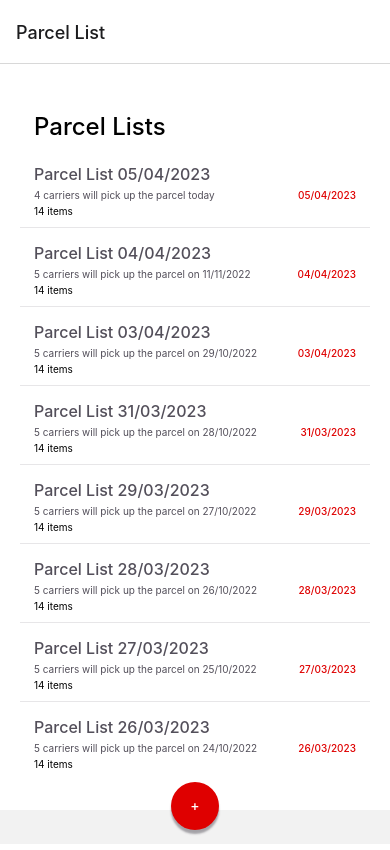
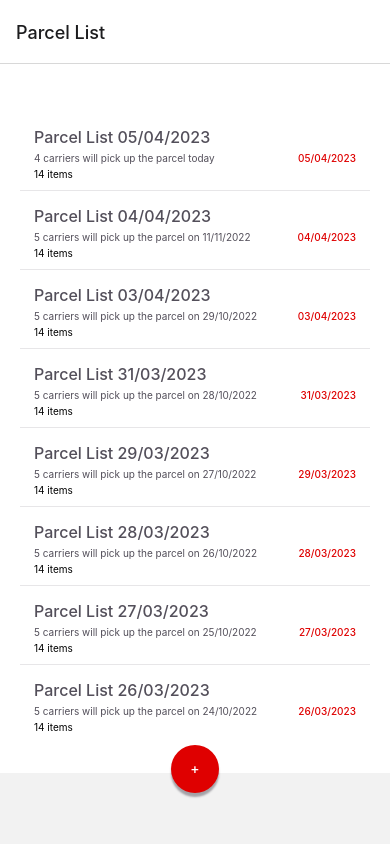
Before and after one commit to DonatellaC/carriex-app-react-native, a React Native app: screen / in a window 390 px wide. Built offline with nearby package versions, Linux system fonts and the light colour scheme.

Commit message:
feat: updated Modal component and style

```diff
--- a/src/components/Modal/Modal.js
+++ b/src/components/Modal/Modal.js
@@ -1,10 +1,51 @@
-import React from "react";
-import { View, Text } from "react-native";
+import React, { useState } from "react";
+import { View, Text, TextInput, TouchableOpacity } from "react-native";
+import { Button } from "../Button/Button";
+import styles from "./styles";
 
-const Modal = () => {
+const Modal = ({ title, primaryLabel, secondaryLabel, textButton, onAdd }) => {
+  const [primaryInputValue, setPrimaryInputValue] = useState("");
+  const [secondaryInputValue, setSecondaryInputValue] = useState("");
+
+  const handlePrimaryInputChange = (value) => {
+    setPrimaryInputValue(value);
+  };
+
+  const handleSecondaryInputChange = (value) => {
+    setSecondaryInputValue(value);
+  };
+
+  const handleSubmit = () => {
+    if (primaryInputValue && secondaryInputValue) {
+      onAdd({
+        [primaryLabel]: primaryInputValue,
+        [secondaryLabel]: secondaryInputValue,
+      });
+      setPrimaryInputValue("");
+      setSecondaryInputValue("");
+    }
+  };
+
   return (
-    <View>
-      <Text>Modal</Text>
+    <View style={styles.container}>
+      <Text style={styles.title}>{title}</Text>
+      <View style={styles.inputContainer}>
+        <TextInput
+          style={styles.input}
+          value={primaryInputValue}
+          onChangeText={handlePrimaryInputChange}
+          placeholder={`${primaryLabel}`}
+        />
+        <TextInput
+          style={styles.input}
+          value={secondaryInputValue}
+          onChangeText={handleSecondaryInputChange}
+          placeholder={`${secondaryLabel}`}
+        />
+      </View>
+      <TouchableOpacity>
+        <Button text={textButton} onPress={handleSubmit} />
+      </TouchableOpacity>
     </View>
   );
 };
--- a/src/components/Modal/styles.js
+++ b/src/components/Modal/styles.js
@@ -0,0 +1,37 @@
+import { StyleSheet } from "react-native";
+
+const styles = StyleSheet.create({
+  container: {
+    position: "absolute",
+    width: 360,
+    height: 354,
+    left: 0,
+    backgroundColor: "#FFFFFF",
+    borderRadius: 30,
+    top: 410,
+    zIndex: 1,
+  },
+  title: {
+    paddingTop: 29,
+    paddingLeft: 46,
+    fontWeight: 500,
+    fontSize: 20,
+    lineHeight: 24,
+    color: "rgba(58, 53, 65, 0.87)",
+    fontFamily: "Inter",
+    fontStyle: "normal",
+    marginBottom: 30,
+  },
+  input: {
+    marginBottom: 15,
+    height: 40,
+    borderColor: "gray",
+    borderWidth: 1,
+    padding: 24,
+    borderRadius: 5,
+    marginLeft: 22,
+    marginRight: 22,
+  },
+});
+
+export default styles;
--- a/src/features/ParcelList/index.js
+++ b/src/features/ParcelList/index.js
@@ -1,16 +1,23 @@
-import { View, Text } from "react-native";
+import React, { useState } from "react";
+import { View, TouchableOpacity } from "react-native";
 import { useNavigation } from "@react-navigation/native";
 import { Button } from "../../components/Button/Button";
 import List from "../../components/List/List";
+import Modal from "../../components/Modal/Modal";
 import { lists } from "../../utilities/lists";
 import styles from "./styles";
 
-export default function ParcelList() {
+export default function ParcelList({}) {
+  const [isModalOpen, setIsModalOpen] = useState(false);
   const navigation = useNavigation();
 
+  const handleModalOpen = () => {
+    setIsModalOpen(true);
+  };
+
   return (
-    <View style={styles.container}>
-      <Text style={styles.title}>Parcel Lists</Text>
+    <View style={[styles.container, isModalOpen && styles.modalOpenContainer]}>
+      <View>
         {lists.map((list, index) => (
           <List
             key={index}
@@ -24,7 +31,22 @@ export default function ParcelList() {
             }}
           />
         ))}
-      <Button shape="round" text="+" />
+        {!isModalOpen && (
+          <TouchableOpacity>
+            <Button shape="round" text="+" onPress={handleModalOpen} />
+          </TouchableOpacity>
+        )}
+      </View>
+      {isModalOpen && <View style={styles.overlay} />}
+      {isModalOpen && (
+        <Modal
+          title="Parcel and carrier information"
+          textButton="ADD"
+          primaryLabel="ID"
+          secondaryLabel="Carrier ID"
+          onClose={() => setIsModalOpen(false)}
+        />
+      )}
     </View>
   );
 }
--- a/src/features/ParcelList/styles.js
+++ b/src/features/ParcelList/styles.js
@@ -10,6 +10,7 @@ const styles = StyleSheet.create({
     paddingBottom: 30,
     marginBottom: 40,
     backgroundColor: "#fff",
+    flex: 1,
   },
   title: {
     fontFamily: "Inter",
@@ -20,6 +21,14 @@ const styles = StyleSheet.create({
     paddingBottom: 8,
     paddingLeft: 14,
   },
+  overlay: {
+    flex: 1,
+    paddingHorizontal: 20,
+    paddingBottom: 20,
+  },
+  modalOpenContainer: {
+    backgroundColor: "rgba(0, 0, 0, 0.5)",
+  },
 });
 
 export default styles;
```
Lines whose indentation alone changed are shown as unchanged.
